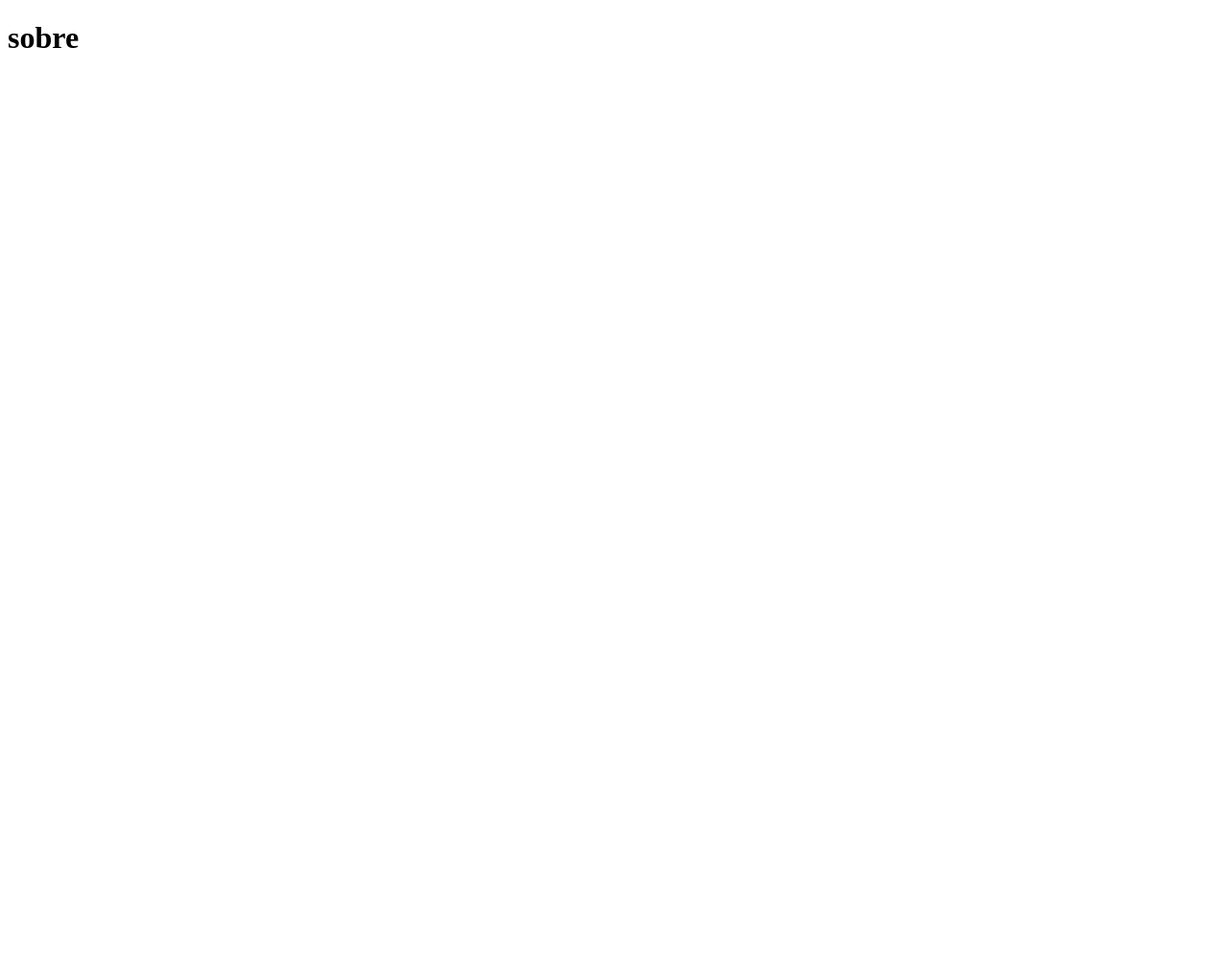
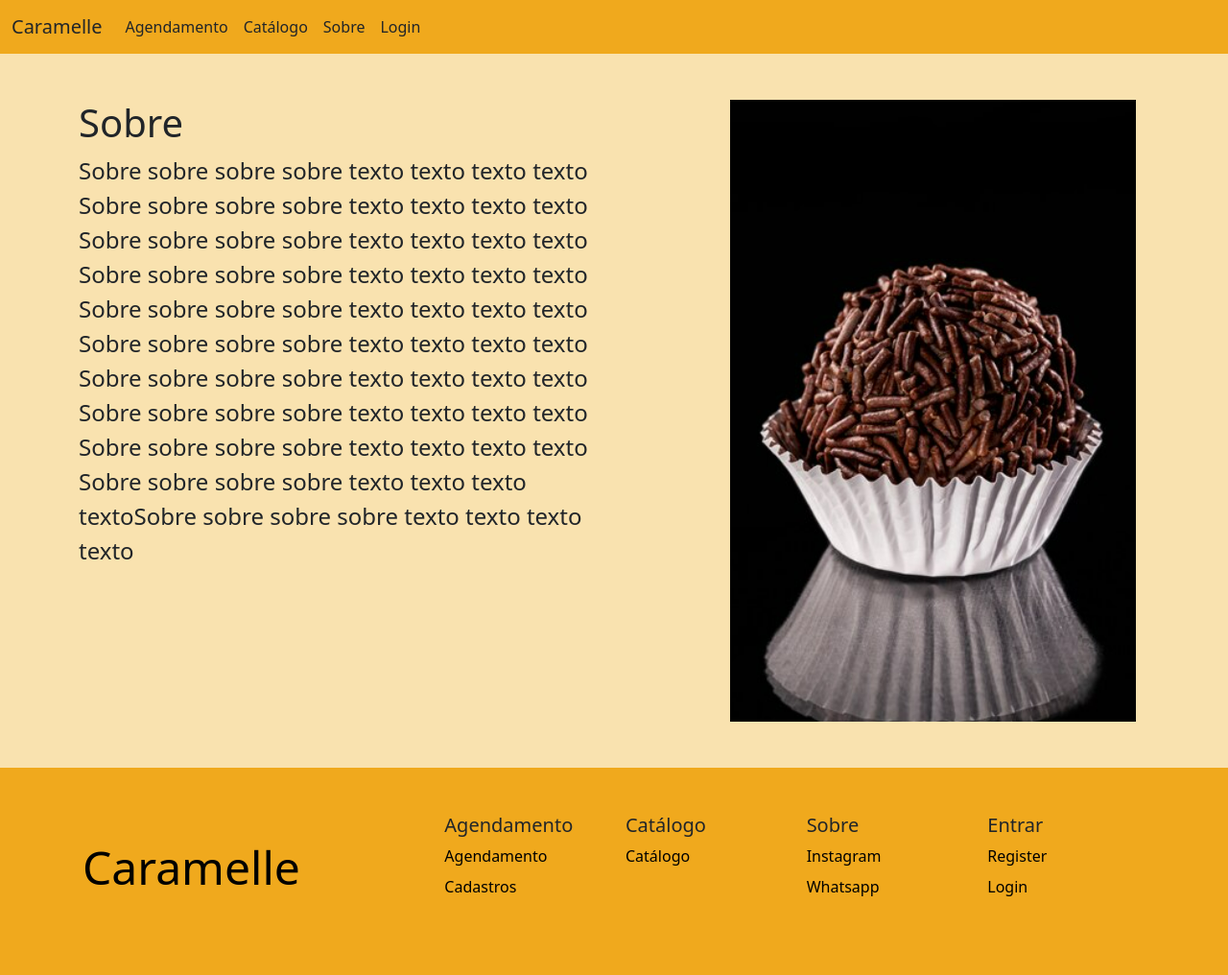
Before and after one commit to GSSachete/Caramelle, a website: page sobre.html in a window 1280 px wide. Shown: the whole page at 96% size. Before the commit the page ends 800 px from the top, so only its background shows below. Drawn offline with nearby package versions, Linux system fonts and the light colour scheme.

Commit message:
tela_sobre

```diff
--- a/sobre.html
+++ b/sobre.html
@@ -1,13 +1,95 @@
 <!DOCTYPE html>
 <html lang="en">
 <head>
-    <meta charset="UTF-8">
-    <meta name="viewport" content="width=device-width, initial-scale=1.0">
-    <title>sobre
-
-    </title>
+  <meta charset="UTF-8">
+  <meta name="viewport" content="width=device-width, initial-scale=1.0">
+  <link href="https://cdn.jsdelivr.net/npm/bootstrap@5.0.2/dist/css/bootstrap.min.css" rel="stylesheet" integrity="sha384-EVSTQN3/azprG1Anm3QDgpJLIm9Nao0Yz1ztcQTwFspd3yD65VohhpuuCOmLASjC" crossorigin="anonymous">
+  <script src="https://cdn.jsdelivr.net/npm/bootstrap@5.0.2/dist/js/bootstrap.bundle.min.js" integrity="sha384-MrcW6ZMFYlzcLA8Nl+NtUVF0sA7MsXsP1UyJoMp4YLEuNSfAP+JcXn/tWtIaxVXM" crossorigin="anonymous"></script>
+  <script src="script.js" type="text/javascript"></script>
+  <title>Caramelle</title>
+  <link href="style.css" rel="stylesheet">
 </head>
 <body>
-    <h1>sobre</h1>
-</body>
-</html>
+  <main>
+    <nav class="navbar navbar-expand-lg bg-body-tertiary" style="background-color: #f0a91d;">
+      <div class="container-fluid">
+        <a class="navbar-brand text-dark" href="#">Caramelle</a>
+        <button class="navbar-toggler" type="button" data-bs-toggle="collapse" data-bs-target="#navbarNavDropdown" aria-controls="navbarNavDropdown" aria-expanded="false" aria-label="Toggle navigation">
+          <span class="navbar-toggler-icon"></span>
+        </button>
+        <div class="collapse navbar-collapse" id="navbarNavDropdown">
+          <ul class="navbar-nav">
+            <li class="nav-item">
+              <a class="nav-link text-dark active" aria-current="page" href="agendamento.html">Agendamento</a>
+            </li>
+            <li class="nav-item">
+              <a class="nav-link text-dark" href="catalogo.html">Catálogo</a>
+            </li>
+            <li class="nav-item">
+              <a class="nav-link text-dark" href="sobre.html">Sobre</a>
+            </li>
+            <li class="nav-item">
+              <a class="nav-link text-dark" href="login.html">Login</a>
+            </li>
+              </ul>
+            </li>
+          </ul>
+        </div>
+      </div>
+    </nav>
+    <div class="container mt-5">
+        <div class="row">
+          <div class="col-md-6" style="font-size: 1.5rem;">
+            <h1>Sobre</h1>
+            <p>Sobre sobre sobre sobre texto texto texto texto Sobre sobre sobre sobre texto texto texto texto Sobre sobre sobre sobre texto texto texto texto Sobre sobre sobre sobre texto texto texto texto Sobre sobre sobre sobre texto texto texto texto Sobre sobre sobre sobre texto texto texto texto Sobre sobre sobre sobre texto texto texto texto Sobre sobre sobre sobre texto texto texto texto Sobre sobre sobre sobre texto texto texto texto Sobre sobre sobre sobre texto texto texto textoSobre sobre sobre sobre texto texto texto texto</p>
+          </div>
+          <div class="col-md-6">
+            <img src="Imagens/Sem título.png" alt="Imagem Descritiva" class="img-fluid">
+          </div>
+        </div>
+      </div>
+    </main>
+
+    <footer class="footer mt-5">
+      <div class="container py-4 py-md-5 px-4 px-md-3 text-body-secondary">
+        <div class="row">
+          <div class="col-lg-3 mb-3">
+            <a class="d-inline-flex align-items-center mb-2 text-body-emphasis text-decoration-none" href="/" aria-label="Bootstrap">
+              <title>Caramelle</title>
+              <path fill-rule="evenodd" clip-rule="evenodd"></path>
+              </svg>
+              <span>Caramelle</span>
+            </a>
+          </div>
+          <div class="col-6 col-lg-2 offset-lg-1 mb-3">
+            <h5>Agendamento</h5>
+            <ul class="list-unstyled">
+              <li class="mb-2"><a href="agendamento.html">Agendamento</a></li>
+              <li class="mb-2"><a href="#">Cadastros</a></li>
+            </ul>
+          </div>
+          <div class="col-6 col-lg-2 mb-3 bg-custom">
+            <h5>Catálogo</h5>
+            <ul class="list-unstyled">
+              <li class="mb-2"><a href="catalogo.html">Catálogo</a></li>
+            </ul>
+          </div>
+          <div class="col-6 col-lg-2 mb-3">
+            <h5>Sobre</h5>
+            <ul class="list-unstyled">
+              <li class="mb-2"><a href="#">Instagram</a></li>
+              <li class="mb-2"><a href="#">Whatsapp</a></li>
+            </ul>
+          </div>
+          <div class="col-6 col-lg-2 mb-3">
+            <h5>Entrar</h5>
+            <ul class="list-unstyled">
+              <li class="mb-2"><a href="login.html">Register</a></li>
+              <li class="mb-2"><a href="login.html">Login</a></li>
+            </ul>
+          </div>
+        </div>
+      </div>
+    </footer>
+  </body>
+  </html>
--- a/style.css
+++ b/style.css
@@ -19,3 +19,6 @@ footer a {
     margin-top: 20px;
     font-size: 3rem; /* Define o tamanho da fonte para 1.5 vezes o tamanho padrão */
 }
+.img-fluid {
+    margin-left: 20%;
+}
```
Also changed, not shown: index.html (+4 -2 lines).
